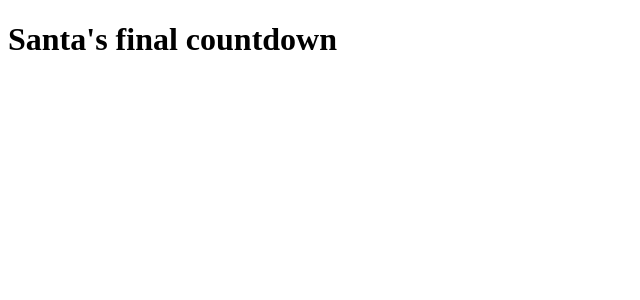
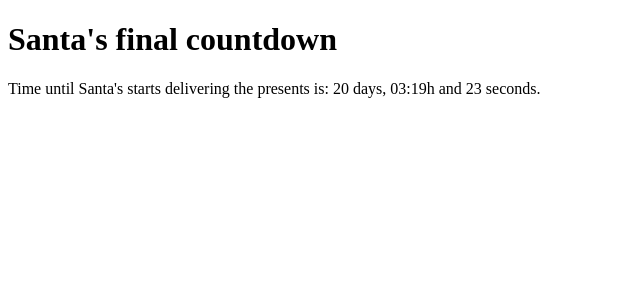
Before and after one commit to Swarleys/advents, a SvelteKit app in the folder AdventOfSvelte/: page /day-nine in a window 1280 px wide. Shown: the top 300 px of the page, without its empty margins (0-640 px from the left). Built offline with nearby package versions, Linux system fonts and the light colour scheme.

Commit message:
Basic countdown to xmas

```diff
--- a/AdventOfSvelte/src/routes/day-nine/+page.svelte
+++ b/AdventOfSvelte/src/routes/day-nine/+page.svelte
@@ -1 +1,20 @@
+<script lang="ts">
+	let xmas = new Date('12/25/2023');
+	let timeLeft: Date = $state(new Date(xmas.getTime() - new Date().getTime()));
+	let days = $derived(timeLeft.getDate().toString().padStart(2, '0'));
+	let hours = $derived(timeLeft.getHours().toString().padStart(2, '0'));
+	let minutes = $derived(timeLeft.getMinutes().toString().padStart(2, '0'));
+	let seconds = $derived(timeLeft.getSeconds().toString().padStart(2, '0'));
+
+	$effect(() => {
+		let interval = setInterval(() => {
+			timeLeft = new Date(xmas.getTime() - new Date().getTime());
+		}, 1000);
+
+		return () => clearInterval(interval);
+	});
+</script>
+
 <h1>Santa's final countdown</h1>
+
+<p>Time until Santa's starts delivering the presents is: {days} days, {hours}:{minutes}h and {seconds} seconds.</p>
```
